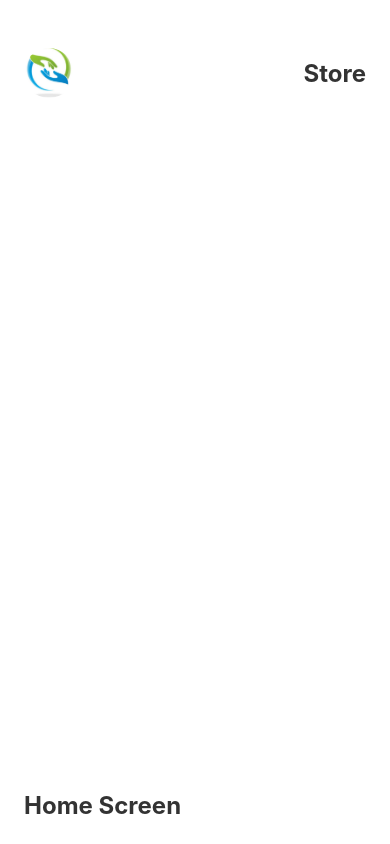
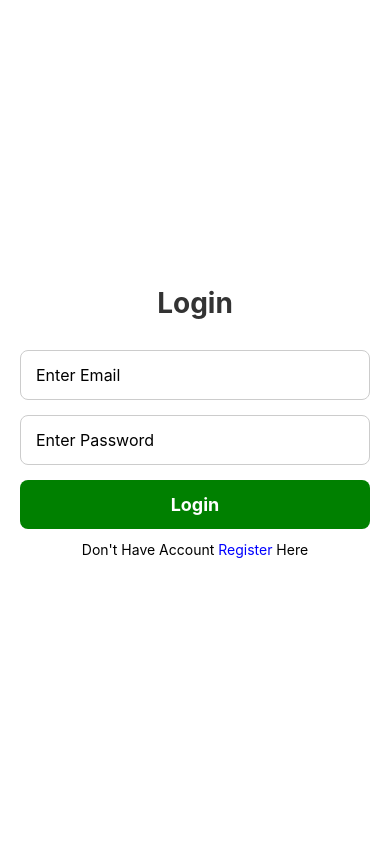
Before and after one commit to Paramesh-Kumar-2004/Simple-Store-App-Frontend, a React Native app: screen /Home in a window 390 px wide. Built offline with nearby package versions, Linux system fonts and the light colour scheme; no server answers.

Commit message:
User_APIs Completed, Login Page Completed

```diff
--- a/App.js
+++ b/App.js
@@ -12,7 +12,7 @@ export default function App() {
     <NavigationContainer>
       <Stack.Navigator initialRouteName="Welcome" screenOptions={{ headerShown: false }}>
         <Stack.Screen name="Welcome" component={WelcomeScreen} />
-        {/* <Stack.Screen name="Login" component={Login} /> */}
+        <Stack.Screen name="Login" component={Login} />
         <Stack.Screen name="Home" component={Home} />
       </Stack.Navigator>
     </NavigationContainer>
--- a/src/API/UserAPI.js
+++ b/src/API/UserAPI.js
@@ -1,23 +1,92 @@
 const axios = require("axios");
 
-// ⚠️ Use 10.0.2.2 for Android emulator, localhost works in Node.js directly
+
 const api = axios.create({
-    // baseURL: "http://10.0.2.2:2004/api/v1",
     baseURL: "http://10.57.195.238:2004/api/v1",
 });
 
-// Function to fetch all products
-async function fetchAllProducts() {
+
+
+// 1. REGISTER USER
+export async function registerUser(data) {
     try {
-        console.log("Fetching products...");
-        const res = await api.get("/getAllProducts");
-        console.log("Products fetched:", res.data); // actual response
-        return res.data; // returns { products: [...] } if backend sends like that
+        const response = await api.post("/register", data);
+        return response.data;
     } catch (error) {
-        console.error("Error fetching products:", error.response?.data || error.message);
-        return null;
+        console.error("Register Error:", error.response?.data || error.message);
+        throw error.response?.data || { message: error.message };
     }
 }
 
-// Example usage
-fetchAllProducts();
+
+// 2. LOGIN USER
+export async function loginUser(data) {
+    try {
+        const response = await api.post("/login", data);
+        return response.data;
+    } catch (error) {
+        console.error("Login Error:", error.response?.data || error.message);
+        throw error.response?.data || { message: error.message };
+    }
+}
+
+
+// 3 GET ALL USERS
+export async function getUsers() {
+    try {
+        const response = await api.get("/users");
+        return response.data;
+    } catch (error) {
+        console.error("Get Users Error:", error.response?.data || error.message);
+        throw error.response?.data || { message: error.message };
+    }
+}
+getUsers()
+
+
+// 4 GET SINGLE USER
+export async function getSingleUser(id) {
+    try {
+        const response = await api.get(`/user/${id}`);
+        return response.data;
+    } catch (error) {
+        console.error("Get Single User Error:", error.response?.data || error.message);
+        throw error.response?.data || { message: error.message };
+    }
+}
+
+
+// 5 CREATE USER (ADMIN)
+export async function createUser(data) {
+    try {
+        const response = await api.post("/users", data);
+        return response.data;
+    } catch (error) {
+        console.error("Create User Error:", error.response?.data || error.message);
+        throw error.response?.data || { message: error.message };
+    }
+}
+
+
+// 6 UPDATE USER
+export async function updateUser(id, data) {
+    try {
+        const response = await api.put(`/user/${id}`, data);
+        return response.data;
+    } catch (error) {
+        console.error("Update User Error:", error.response?.data || error.message);
+        throw error.response?.data || { message: error.message };
+    }
+}
+
+
+// 7 DELETE USER
+export async function deleteUser(id) {
+    try {
+        const response = await api.delete(`/user/${id}`);
+        return response.data;
+    } catch (error) {
+        console.error("Delete User Error:", error.response?.data || error.message);
+        throw error.response?.data || { message: error.message };
+    }
+}
--- a/src/Screens/Login.jsx
+++ b/src/Screens/Login.jsx
@@ -1,38 +1,116 @@
-import React, { useEffect } from "react"
-import { View, Text, StyleSheet } from "react-native"
-import { getUsers } from "../API/UserAPI"
+import React, { useState } from "react";
+import { View, Text, TextInput, TouchableOpacity, StyleSheet, Alert } from "react-native";
+import { loginUser } from "../API/UserAPI";
 
-export default function HomeScreen() {
-    useEffect(() => {
-        const fetchUsers = async () => {
-            try {
-                const res = await getUsers();
-                console.log(res);
-            } catch (error) {
-                console.error(error);
-            }
-        };
+export default function LoginScreen({ navigation }) {
+    const [email, setEmail] = useState("");
+    const [password, setPassword] = useState("");
+    const [loading, setLoading] = useState(false);
 
-        fetchUsers();
-    }, []);
+    const handleLogin = async () => {
+        if (!email || !password) {
+            Alert.alert("Error", "Please enter all fields");
+            return;
+        }
+
+        try {
+            setLoading(true);
+            const data = await loginUser({ email, password });
+            console.log("Login Success:", data);
+            Alert.alert("Success", "Login Successful ✅");
+            navigation.replace("Home")
+        } catch (error) {
+            console.log("Login Error:", error);
+            Alert.alert("Login Failed", error.message || "Something went wrong");
+        } finally {
+            setLoading(false);
+        }
+    };
 
     return (
         <View style={styles.container}>
-            <View>
-                <Text>Fetching Users...</Text>
-            </View>
+            <Text style={styles.title}>Login</Text>
+
+            <TextInput
+                style={styles.input}
+                placeholder="Enter Email"
+                value={email}
+                onChangeText={setEmail}
+                autoCapitalize="none"
+                keyboardType="email-address"
+            />
+
+            <TextInput
+                style={styles.input}
+                placeholder="Enter Password"
+                value={password}
+                onChangeText={setPassword}
+                secureTextEntry
+            />
+
+            <TouchableOpacity
+                style={[styles.button, loading && { opacity: 0.6 }]}
+                onPress={handleLogin}
+                disabled={loading}
+            >
+                <Text style={styles.buttonText}>
+                    {loading ? "Logging in..." : "Login"}
+                </Text>
+            </TouchableOpacity>
+            <Text style={styles.registerPart}>
+                Don't Have Account
+                <Text
+                    style={styles.registerButton}
+                    onPress={() => navigation.replace("Welcome")}
+                > Register</Text> Here
+            </Text>
         </View>
     );
 }
 
-
+// Simple, neat styles
 const styles = StyleSheet.create({
     container: {
         flex: 1,
         justifyContent: "center",
         alignItems: "center",
-        paddingVertical: 24,
-        paddingHorizontal: 20,
-        backgroundColor: "pink"
+        backgroundColor: "#fff",
+        padding: 20,
+    },
+    title: {
+        fontSize: 28,
+        fontWeight: "bold",
+        marginBottom: 30,
+        color: "#333",
+    },
+    input: {
+        width: "100%",
+        height: 50,
+        borderColor: "#ccc",
+        borderWidth: 1,
+        borderRadius: 8,
+        paddingHorizontal: 15,
+        marginBottom: 15,
+        fontSize: 16,
+    },
+    button: {
+        // backgroundColor: "#007BFF",
+        backgroundColor: "green",
+        paddingVertical: 14,
+        borderRadius: 8,
+        width: "100%",
+        alignItems: "center",
+    },
+    buttonText: {
+        color: "#fff",
+        fontWeight: "bold",
+        fontSize: 18,
+    },
+    registerPart: {
+        marginTop: 12,
+        fontSize: 14
+    },
+    registerButton: {
+        color: "blue"
     }
-})
+});
--- a/src/Screens/WelcomeScreen.jsx
+++ b/src/Screens/WelcomeScreen.jsx
@@ -5,7 +5,7 @@ import { View, Text, StyleSheet, Image } from "react-native";
 export default function WelcomeScreen({ navigation }) {
     useEffect(() => {
         const timer = setTimeout(() => {
-            navigation.replace("Home");
+            navigation.replace("Login");
         }, 3000);
 
         return () => clearTimeout(timer);
```
